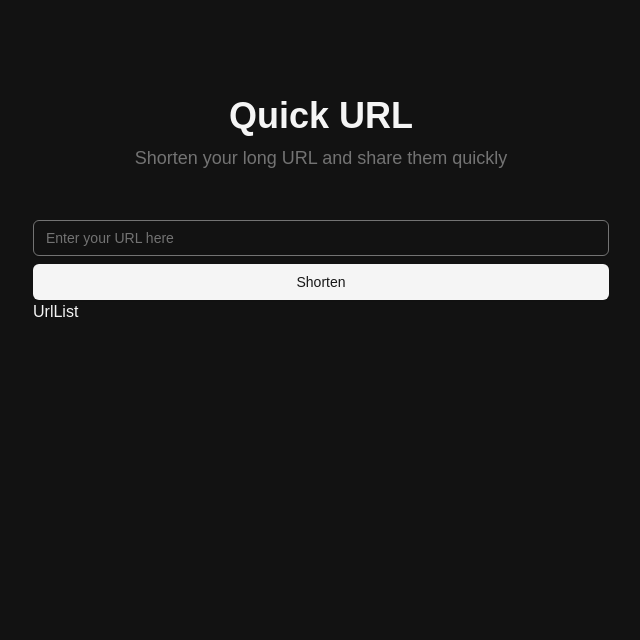
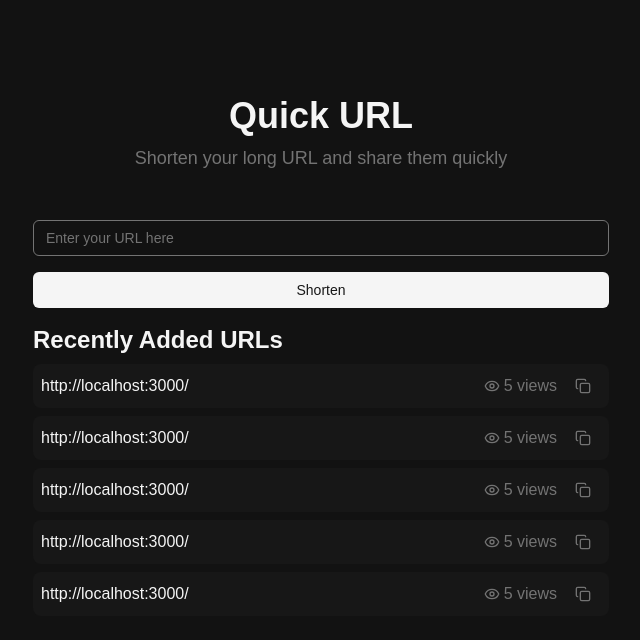
Before and after one commit to Lokendrakushwah12/Linkify, a Next.js app: page / in a window 1280 px wide. Shown: the top 640 px of the page, without its empty margins (319-959 px from the left). Built offline with nearby package versions, Linux system fonts and the light colour scheme.

Commit message:
Components ready

```diff
--- a/components/shortern-from.tsx
+++ b/components/shortern-from.tsx
@@ -1,15 +1,26 @@
+"use client";
 import React from "react";
 import { Input } from "./ui/input";
 import { Button } from "./ui/button";
 
 const ShorternForm = () => {
+  const [url, setUrl] = React.useState("");
+
+  const handleSubmit = (e: React.FormEvent) => {
+    e.preventDefault();
+    console.log("Shorten URL", url);
+  };
+
   return (
-    <form>
-      <div className="flex flex-col space-y-2">
+    <form onSubmit={handleSubmit}>
+      <div className="flex flex-col space-y-4">
         <Input
           type="text"
           placeholder="Enter your URL here"
           className="border-muted-foreground"
+          onChange={(e) => setUrl(e.target.value)}
+          value={url}
+          required
         />
         <Button variant="secondary" className="btn-primary">
           Shorten
--- a/components/ui/button.tsx
+++ b/components/ui/button.tsx
@@ -16,7 +16,7 @@ const buttonVariants = cva(
         outline:
           "border border-input bg-background shadow-sm hover:bg-accent hover:text-accent-foreground",
         secondary:
-          "bg-secondary text-secondary-foreground shadow-sm hover:bg-secondary/80",
+          "bg-secondary text-secondary-foreground shadow-sm hover:bg-secondary/95",
         ghost: "hover:bg-accent hover:text-accent-foreground",
         link: "text-primary underline-offset-4 hover:underline",
       },
--- a/components/url-container.tsx
+++ b/components/url-container.tsx
@@ -4,7 +4,7 @@ import UrlList from "./url-list";
 
 const urlContainer = () => {
   return (
-    <div className="text-accent">
+    <div className="text-accent space-y-4">
       <ShorternForm />
       <UrlList />
     </div>
--- a/components/url-list.tsx
+++ b/components/url-list.tsx
@@ -1,7 +1,36 @@
+import { CopyIcon, Eye, EyeIcon } from "lucide-react";
+import Link from "next/link";
 import React from "react";
+import { Button } from "./ui/button";
 
 const UrlList = () => {
-  return <div>UrlList</div>;
+  return (
+    <div>
+      <h2 className="text-2xl font-bold mb-2">Recently Added URLs</h2>
+      <ul className="space-y-2">
+        {[...Array(5)].map((_, i) => (
+          <li className="flex bg-primary p-2 py-1 rounded-lg items-center w-full justify-between">
+            <Link href="http://localhost:3000/" className="hover:underline">
+              http://localhost:3000/
+            </Link>
+            <div className="flex gap-2 items-center justify-center">
+              <div className="flex gap-1 items-center justify-center">
+                <EyeIcon className="w-4 h-4 text-muted-foreground" />
+                <div className="text-muted-foreground">5 views</div>
+              </div>
+              <Button
+                variant="ghost"
+                className="text-muted-foreground hover:text-muted-foreground hover:bg-accent/10"
+                size="icon"
+              >
+                <CopyIcon className="w-4 h-4" />
+              </Button>
+            </div>
+          </li>
+        ))}
+      </ul>
+    </div>
+  );
 };
 
 export default UrlList;
```
